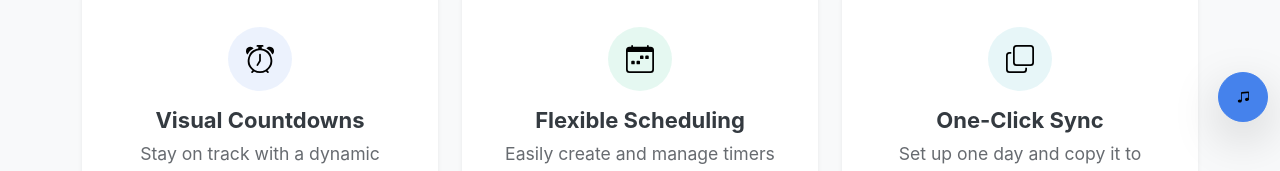
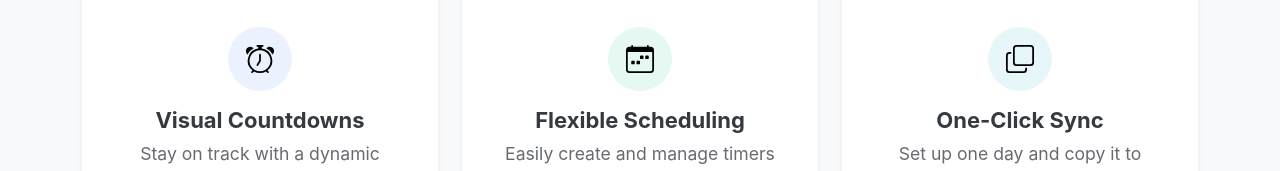
Before and after one commit to itanne99/teachy-time, a Next.js app: page / in a window 1280 px wide. Shown: the part 668-839 px from the top of the page. Built offline with nearby package versions, Linux system fonts and the light colour scheme; no server answers.

Commit message:
refactor(audio): remove manual show audio player toggle button

```diff
--- a/src/components/AudioPlayer/AudioPlayer.jsx
+++ b/src/components/AudioPlayer/AudioPlayer.jsx
@@ -1,7 +1,6 @@
 import React, { useState, useEffect, useRef } from 'react';
 import ReactAudioPlayer from 'react-audio-player';
-import { Container, Button, Navbar } from 'react-bootstrap';
-import { MusicNoteBeamed } from 'react-bootstrap-icons';
+import { Container, Navbar } from 'react-bootstrap';
 import { useStore } from '@/services/useStore';
 
 export const AudioPlayer = () => {
@@ -43,9 +42,7 @@ export const AudioPlayer = () => {
         pointerEvents: 'none'
       }}
     >
-      <Container fluid className="d-flex align-items-center">
-        <div style={{ width: '50px' }} className="d-none d-md-block" />
-
+      <Container fluid className="d-flex align-items-center justify-content-center">
         <div
           className="flex-grow-1 d-flex justify-content-center px-3"
           style={{
@@ -70,25 +67,6 @@ export const AudioPlayer = () => {
             <div className="text-muted small italic">No track selected</div>
           )}
         </div>
-
-        <Button
-          variant="primary"
-          className="rounded-circle shadow-lg"
-          style={{
-            width: '50px',
-            height: '50px',
-            display: 'flex',
-            alignItems: 'center',
-            justifyContent: 'center',
-            pointerEvents: 'auto',
-            transition: 'all 0.3s ease',
-            zIndex: 1060
-          }}
-          onClick={() => setIsVisible(!isVisible)}
-          aria-label={isVisible ? "Hide Audio Player" : "Show Audio Player"}
-        >
-          <MusicNoteBeamed size={22} />
-        </Button>
       </Container>
     </Navbar>
   );
```
